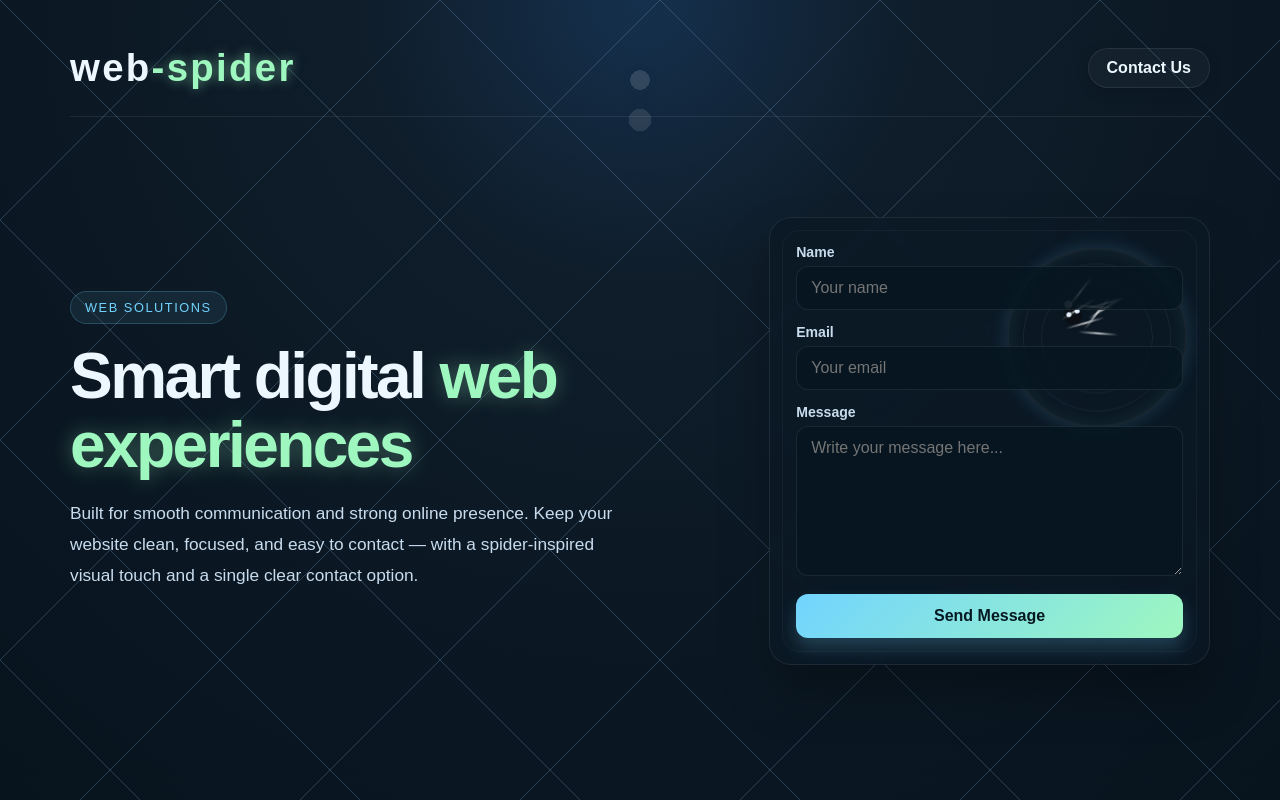
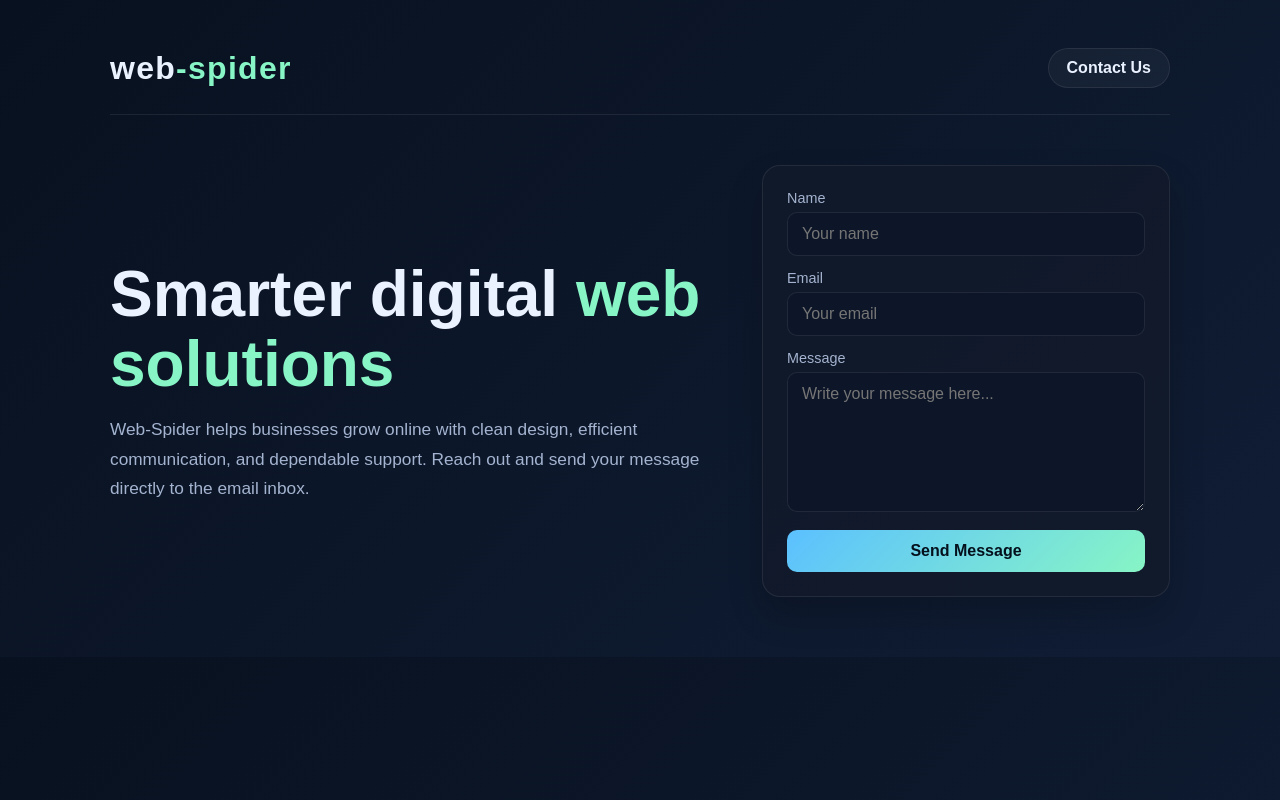
Before and after one commit to premrajpootaws-code/test, a plain HTML site: page index.html in a window 1280 px wide. Drawn offline with Linux system fonts and the light colour scheme.

```diff
--- a/index.html
+++ b/index.html
@@ -3,62 +3,32 @@
 <head>
   <meta charset="UTF-8" />
   <meta name="viewport" content="width=device-width, initial-scale=1.0" />
-  <title>web-spider | Contact Us</title>
+  <title>Web-Spider | Contact Us</title>
   <style>
     :root {
-      --bg-1: #07131d;
-      --bg-2: #0f1d2a;
-      --bg-3: #162a38;
-      --panel: rgba(12, 25, 37, 0.74);
-      --panel-border: rgba(255,255,255,0.08);
-      --text: #edf7ff;
-      --muted: #c9dced;
-      --accent: #72d4ff;
-      --accent-2: #9ef7bf;
-      --shadow: rgba(0,0,0,0.35);
-      --web: rgba(160, 208, 255, 0.26);
-      --web-strong: rgba(160, 208, 255, 0.42);
-      --spider: #0b0e14;
-      --spider-light: #dfeeff;
+      --bg: #0b1020;
+      --panel: #121a2b;
+      --panel-alt: #1a2642;
+      --text: #eaf2ff;
+      --muted: #a4b3cf;
+      --accent: #5bc0ff;
+      --accent-2: #87f5c5;
+      --border: rgba(255, 255, 255, 0.08);
     }
 
     * { box-sizing: border-box; }
 
-    html, body {
+    body {
       margin: 0;
-      min-height: 100%;
       font-family: Arial, Helvetica, sans-serif;
-      background: radial-gradient(circle at top, #15304d 0%, var(--bg-2) 28%, var(--bg-1) 100%);
+      background: linear-gradient(135deg, #08111f 0%, #101d35 100%);
       color: var(--text);
-      overflow-x: hidden;
     }
 
-    body {
-      position: relative;
-    }
-
-    .web-bg {
-      position: fixed;
-      inset: 0;
-      pointer-events: none;
-      opacity: 0.9;
-      background:
-        radial-gradient(circle at 50% 10%, rgba(255,255,255,0.15) 0 1%, transparent 1% 100%),
-        radial-gradient(circle at 50% 15%, rgba(255,255,255,0.12) 0 1.2%, transparent 1.2% 100%),
-        linear-gradient(90deg, transparent 49.9%, var(--web) 50%, transparent 50.1%),
-        linear-gradient(0deg, transparent 49.9%, var(--web) 50%, transparent 50.1%),
-        linear-gradient(45deg, transparent 49.8%, var(--web) 50%, transparent 50.2%),
-        linear-gradient(-45deg, transparent 49.8%, var(--web) 50%, transparent 50.2%);
-      background-size: 100% 100%, 100% 100%, 220px 220px, 220px 220px, 220px 220px, 220px 220px;
-      filter: drop-shadow(0 0 10px rgba(134,190,255,0.25));
-    }
-
-    .wrap {
-      position: relative;
-      z-index: 1;
-      max-width: 1180px;
+    .container {
+      max-width: 1100px;
       margin: 0 auto;
-      padding: 28px 20px 60px;
+      padding: 30px 20px 60px;
     }
 
     header {
@@ -67,251 +37,116 @@
       justify-content: space-between;
       gap: 20px;
       padding: 18px 0 26px;
-      border-bottom: 1px solid var(--panel-border);
+      border-bottom: 1px solid var(--border);
     }
 
     .brand {
-      font-size: clamp(2rem, 3vw, 2.8rem);
-      font-weight: 800;
-      letter-spacing: 0.06em;
-      text-transform: lowercase;
+      font-size: 2rem;
+      font-weight: 700;
+      letter-spacing: 0.04em;
     }
 
-    .brand .accent {
+    .brand span {
       color: var(--accent-2);
-      text-shadow: 0 0 12px rgba(158,247,191,0.5);
     }
 
-    .nav {
+    nav {
       display: flex;
       align-items: center;
       gap: 12px;
     }
 
-    .nav a {
+    .nav-link {
       display: inline-block;
       text-decoration: none;
       color: var(--text);
-      background: rgba(255,255,255,0.03);
-      border: 1px solid var(--panel-border);
+      background: rgba(255, 255, 255, 0.04);
+      border: 1px solid var(--border);
       padding: 10px 18px;
       border-radius: 999px;
-      font-weight: 700;
+      font-weight: 600;
       transition: 0.2s ease;
-      box-shadow: 0 4px 14px rgba(0,0,0,0.15);
     }
 
-    .nav a:hover {
-      transform: translateY(-1px);
-      background: linear-gradient(135deg, var(--accent), var(--accent-2));
-      color: #04161d;
+    .nav-link:hover {
+      background: var(--accent);
+      color: #04111d;
     }
 
     .hero {
       display: grid;
       grid-template-columns: 1.2fr 0.8fr;
-      gap: 38px;
       align-items: center;
-      padding-top: 48px;
-      min-height: 75vh;
+      gap: 40px;
+      padding-top: 50px;
     }
 
-    .tag {
-      display: inline-block;
-      background: rgba(114, 212, 255, 0.08);
-      border: 1px solid rgba(114,212,255,0.22);
-      color: var(--accent);
-      border-radius: 999px;
-      padding: 8px 14px;
-      font-size: 0.8rem;
-      letter-spacing: 0.12em;
-      text-transform: uppercase;
-      margin-bottom: 18px;
+    .hero h1 {
+      font-size: clamp(2.5rem, 5vw, 4rem);
+      line-height: 1.1;
+      margin: 0 0 16px;
     }
 
-    h1 {
-      margin: 0 0 18px;
-      font-size: clamp(2.6rem, 5vw, 5rem);
-      line-height: 1.08;
-      letter-spacing: -0.04em;
+    .hero h1 .accent {
+      color: var(--accent-2);
     }
 
-    h1 .highlight {
-      color: var(--accent-2);
-      text-shadow: 0 0 20px rgba(158,247,191,0.35);
-    }
-
-    .subtitle {
-      max-width: 550px;
+    .hero p {
       margin: 0;
+      font-size: 1.08rem;
       color: var(--muted);
-      font-size: 1.08rem;
-      line-height: 1.8;
+      line-height: 1.7;
     }
 
     .card {
-      position: relative;
-      background: var(--panel);
-      border: 1px solid var(--panel-border);
-      border-radius: 22px;
-      padding: 26px;
-      box-shadow: 0 28px 50px rgba(0, 0, 0, 0.26);
-      backdrop-filter: blur(6px);
-    }
-
-    .card::before {
-      content: "";
-      position: absolute;
-      inset: 12px;
-      border: 1px solid rgba(255,255,255,0.04);
+      background: rgba(18, 26, 43, 0.85);
+      border: 1px solid var(--border);
       border-radius: 18px;
-      pointer-events: none;
+      padding: 24px;
+      box-shadow: 0 18px 35px rgba(0, 0, 0, 0.18);
     }
 
     form {
-      position: relative;
       display: flex;
       flex-direction: column;
       gap: 14px;
-      z-index: 1;
     }
 
     label {
       display: block;
+      font-size: 0.9rem;
+      color: var(--muted);
       margin-bottom: 6px;
-      color: var(--muted);
-      font-size: 0.88rem;
-      font-weight: 600;
     }
 
-    input, textarea {
+    input,
+    textarea {
       width: 100%;
-      background: rgba(7, 22, 32, 0.8);
+      border: 1px solid var(--border);
+      background: #0d1628;
       color: var(--text);
-      border: 1px solid var(--panel-border);
-      border-radius: 12px;
+      border-radius: 10px;
       padding: 12px 14px;
       font: inherit;
     }
 
     textarea {
-      min-height: 150px;
+      min-height: 140px;
       resize: vertical;
     }
 
     button {
       border: none;
       background: linear-gradient(135deg, var(--accent), var(--accent-2));
-      color: #051922;
-      font-weight: 800;
+      color: #04111d;
+      font-weight: 700;
+      padding: 12px 18px;
+      border-radius: 10px;
+      cursor: pointer;
       font-size: 1rem;
-      border-radius: 12px;
-      padding: 13px 18px;
-      cursor: pointer;
-      box-shadow: 0 10px 18px rgba(114,212,255,0.22);
     }
 
-    .spider-wrap {
-      position: absolute;
-      right: 22px;
-      top: 20px;
-      width: 180px;
-      height: 180px;
-      pointer-events: none;
-      animation: floatSpider 6s ease-in-out infinite alternate;
-    }
-
-    .web-ring {
-      position: absolute;
-      inset: 0;
-      border-radius: 50%;
-      border: 2px solid rgba(255,255,255,0.06);
-      box-shadow: inset 0 0 18px rgba(158,247,191,0.08), 0 0 18px rgba(114,212,255,0.18);
-    }
-
-    .web-ring::before,
-    .web-ring::after {
-      content: "";
-      position: absolute;
-      inset: 14px;
-      border: 1px solid rgba(255,255,255,0.06);
-      border-radius: 50%;
-    }
-
-    .web-ring::after {
-      inset: 32px;
-      border-color: rgba(255,255,255,0.06);
-    }
-
-    .spider {
-      position: absolute;
-      width: 18px;
-      height: 18px;
-      background: var(--spider);
-      border-radius: 50%;
-      left: 50%;
-      top: 52%;
-      transform: translate(-50%, -50%);
-      box-shadow: 0 0 0 8px rgba(0,0,0,0.08), 0 0 18px rgba(0,0,0,0.25);
-      animation: crawl 7s ease-in-out infinite;
-    }
-
-    .spider::before,
-    .spider::after {
-      content: "";
-      position: absolute;
-      background: var(--spider-light);
-      border-radius: 50%;
-      width: 5px;
-      height: 5px;
-      top: 4px;
-      left: 3px;
-      box-shadow: 9px 0 0 var(--spider-light);
-    }
-
-    .spider::after {
-      width: 8px;
-      height: 8px;
-      left: 5px;
-      top: -7px;
-      box-shadow: none;
-      background: rgba(255,255,255,0.35);
-    }
-
-    .leg {
-      position: absolute;
-      width: 40px;
-      height: 2px;
-      background: linear-gradient(90deg, transparent, rgba(255,255,255,0.7), transparent);
-      transform-origin: left center;
-      top: 50%;
-      left: 50%;
-    }
-
-    .leg.l1 { transform: translate(-2px, -10px) rotate(-28deg); }
-    .leg.l2 { transform: translate(-12px, -2px) rotate(-8deg); }
-    .leg.l3 { transform: translate(-12px, 8px) rotate(8deg); }
-    .leg.l4 { transform: translate(-2px, 16px) rotate(28deg); }
-    .leg.l5 { transform: translate(5px, -10px) rotate(28deg); }
-    .leg.l6 { transform: translate(13px, -2px) rotate(8deg); }
-    .leg.l7 { transform: translate(13px, 8px) rotate(-8deg); }
-    .leg.l8 { transform: translate(5px, 16px) rotate(-28deg); }
-
-    @keyframes crawl {
-      0% { transform: translate(-50%, -50%) translate(0, 0) rotate(0deg); }
-      15% { transform: translate(-50%, -50%) translate(28px, -22px) rotate(24deg); }
-      30% { transform: translate(-50%, -50%) translate(-30px, 28px) rotate(-18deg); }
-      50% { transform: translate(-50%, -50%) translate(42px, 20px) rotate(30deg); }
-      70% { transform: translate(-50%, -50%) translate(-24px, -26px) rotate(-24deg); }
-      100% { transform: translate(-50%, -50%) translate(0, 0) rotate(0deg); }
-    }
-
-    @keyframes floatSpider {
-      0% { transform: translateY(0); }
-      100% { transform: translateY(10px); }
-    }
-
-    @media (max-width: 820px) {
+    @media (max-width: 760px) {
       .hero {
         grid-template-columns: 1fr;
       }
@@ -320,63 +155,37 @@
         flex-direction: column;
         align-items: flex-start;
       }
-
-      .spider-wrap {
-        position: relative;
-        right: auto;
-        top: auto;
-        width: 140px;
-        height: 140px;
-        margin: 0 auto 20px;
-      }
     }
   </style>
 </head>
 <body>
-  <div class="web-bg"></div>
-
-  <div class="wrap">
+  <div class="container">
     <header>
-      <div class="brand">web<span class="accent">-spider</span></div>
-      <nav class="nav">
-        <a href="mailto:your-email@example.com?subject=Contact%20Us">Contact Us</a>
+      <div class="brand">web<span>-spider</span></div>
+      <nav>
+        <a class="nav-link" href="mailto:your-email@example.com?subject=Contact%20Request">Contact Us</a>
       </nav>
     </header>
 
     <main class="hero">
       <section>
-        <div class="tag">Web Solutions</div>
-        <h1>Smart digital <span class="highlight">web experiences</span></h1>
-        <p class="subtitle">
-          Built for smooth communication and strong online presence. Keep your website clean,
-          focused, and easy to contact — with a spider-inspired visual touch and a single clear contact option.
+        <h1>Smarter digital <span class="accent">web solutions</span></h1>
+        <p>
+          Web-Spider helps businesses grow online with clean design, efficient communication,
+          and dependable support. Reach out and send your message directly to the email inbox.
         </p>
       </section>
 
       <section class="card">
-        <div class="spider-wrap" aria-hidden="true">
-          <div class="web-ring"></div>
-          <div class="spider">
-            <span class="leg l1"></span>
-            <span class="leg l2"></span>
-            <span class="leg l3"></span>
-            <span class="leg l4"></span>
-            <span class="leg l5"></span>
-            <span class="leg l6"></span>
-            <span class="leg l7"></span>
-            <span class="leg l8"></span>
-          </div>
-        </div>
-
         <form action="mailto:your-email@example.com" method="post" enctype="text/plain">
           <div>
             <label for="name">Name</label>
-            <input type="text" id="name" name="name" placeholder="Your name" required>
+            <input type="text" id="name" name="name" placeholder="Your name" required />
           </div>
 
           <div>
             <label for="email">Email</label>
-            <input type="email" id="email" name="email" placeholder="Your email" required>
+            <input type="email" id="email" name="email" placeholder="Your email" required />
           </div>
 
           <div>
```
